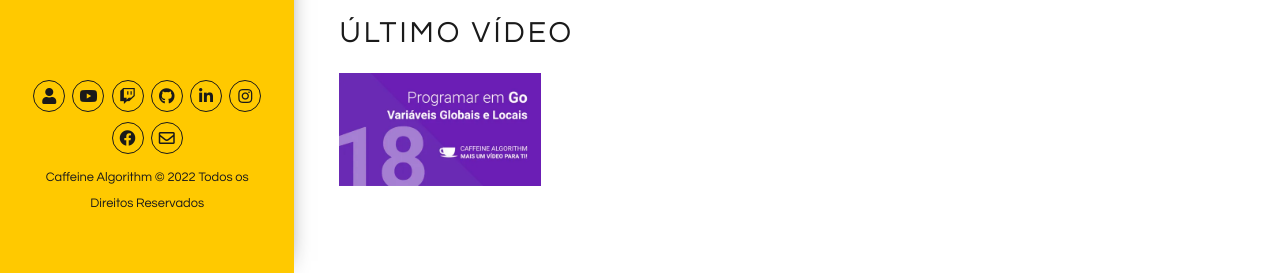
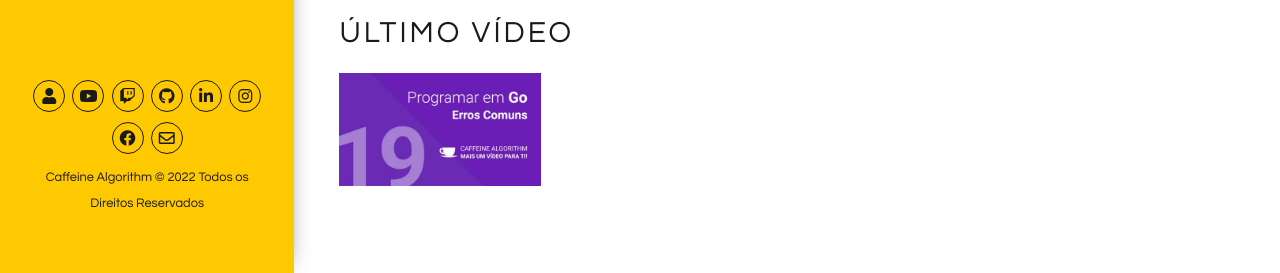
Before and after one commit to caffeinealgorithm/caffeinealgorithm.github.io, a Jekyll site: the page built from index.html, in a window 1280 px wide and 1141 px high. Shown: the part 865-1138 px from the top of the window. Built offline with Jekyll 4.4.1, drawn with Linux system fonts in a browser that asks for light colours.

Commit message:
Add 19º episode of the Go programming series

```diff
--- a/index.html
+++ b/index.html
@@ -76,7 +76,7 @@ keywords: organização, desenvolvimento, cafeína, algoritmos, publicações, v
       </div>
 
       <div class="row">
-        {% for video in site.go %} {% if video.id == "/go/18" %}
+        {% for video in site.go %} {% if video.id == "/go/19" %}
         <div class="col-xs-12 col-sm-3 col-sm-6 col-lg-6 col-xl-3">
           <a
             href="https://www.youtube.com/embed/{{ video.custom_id }}"
```
Also changed, not shown: _go/19.md (added, +5 -0 lines), assets/img/playlists/go/19.png (added), assets/img/playlists/go/19.webp (added).
